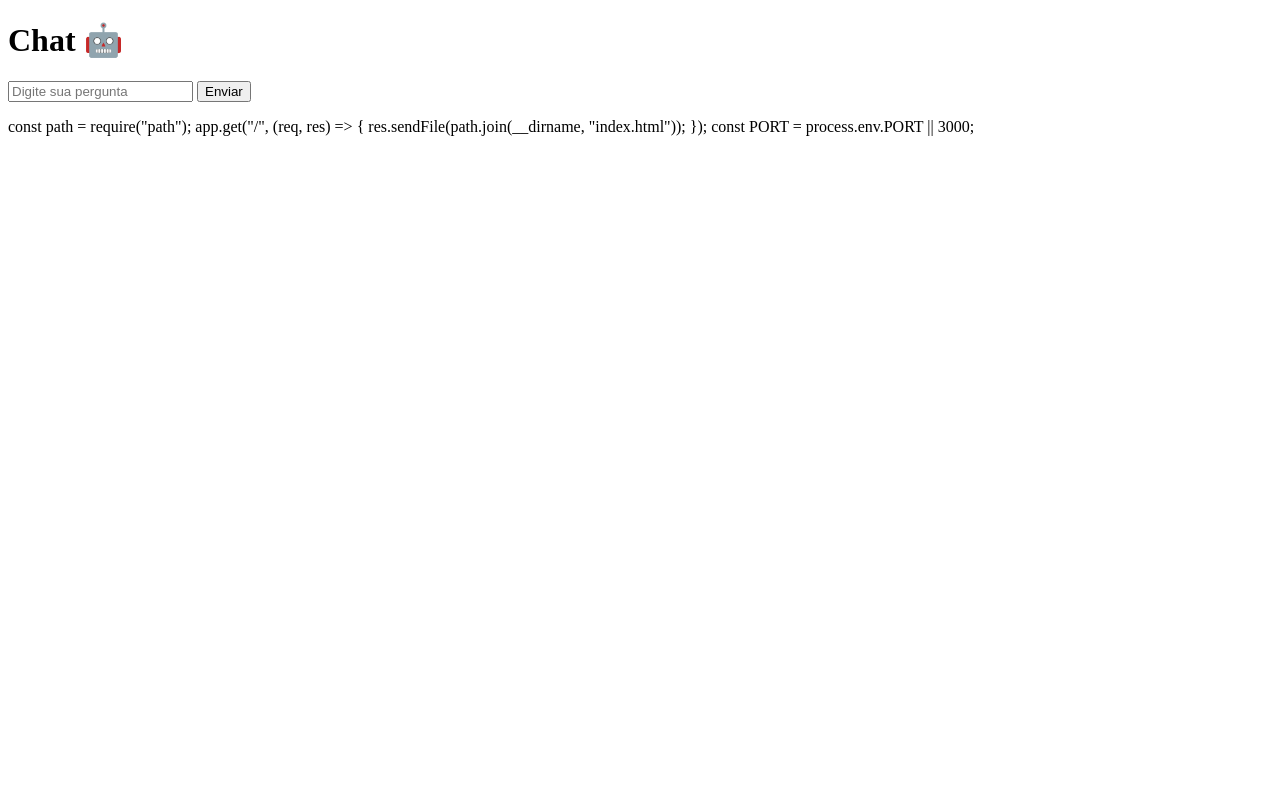
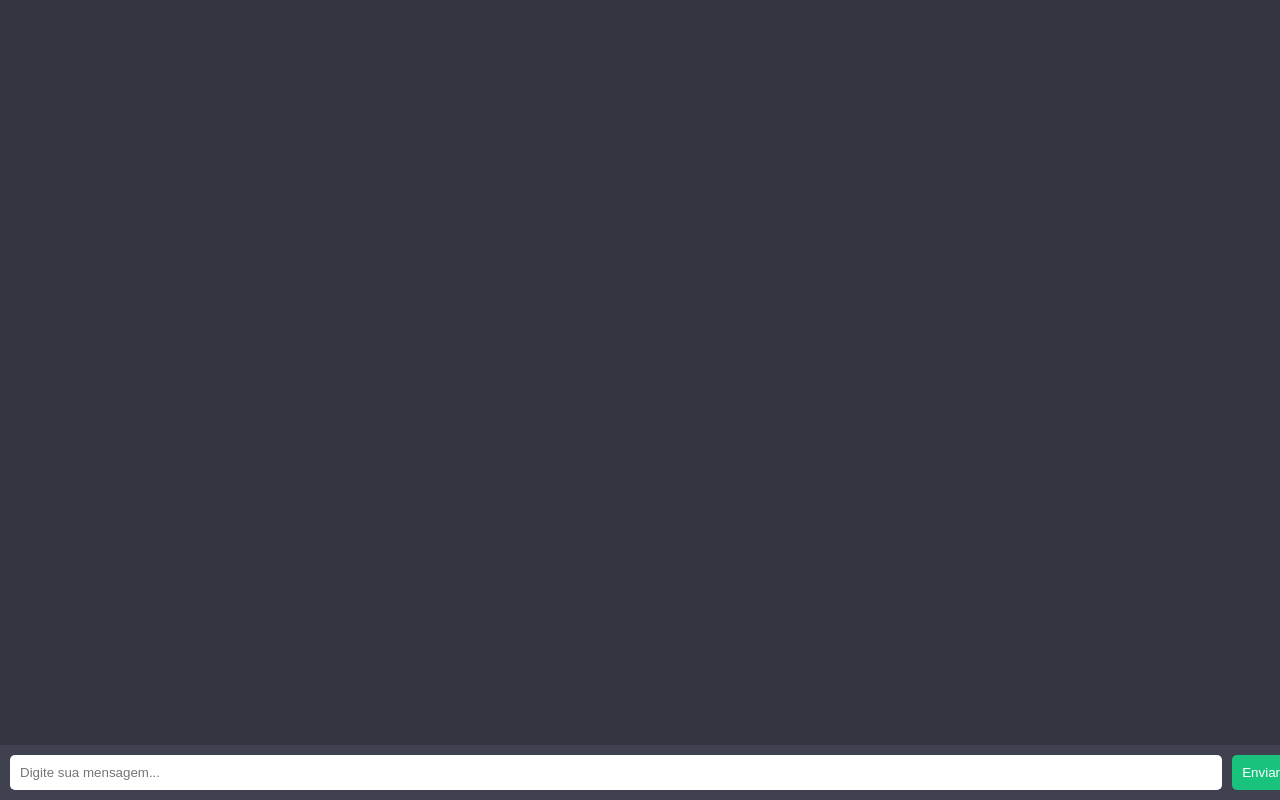
Before and after one commit to davizin-ops/uma-boa-ia, a website: page index.html in a window 1280 px wide. Drawn offline with Linux system fonts and the light colour scheme.

Commit message:
Update index.html

```diff
--- a/index.html
+++ b/index.html
@@ -2,19 +2,91 @@
 <html>
 <head>
   <title>Meu Chat</title>
+  <style>
+    body {
+      margin: 0;
+      font-family: Arial;
+      background: #343541;
+      color: white;
+    }
+
+    .chat {
+      max-width: 800px;
+      margin: auto;
+      padding: 20px;
+    }
+
+    .msg {
+      padding: 12px;
+      border-radius: 8px;
+      margin: 10px 0;
+      max-width: 70%;
+    }
+
+    .user {
+      background: #0084ff;
+      margin-left: auto;
+    }
+
+    .bot {
+      background: #444654;
+      margin-right: auto;
+    }
+
+    .input-area {
+      position: fixed;
+      bottom: 0;
+      width: 100%;
+      background: #40414f;
+      padding: 10px;
+      display: flex;
+    }
+
+    input {
+      flex: 1;
+      padding: 10px;
+      border: none;
+      border-radius: 5px;
+    }
+
+    button {
+      margin-left: 10px;
+      padding: 10px;
+      border: none;
+      background: #19c37d;
+      color: white;
+      border-radius: 5px;
+      cursor: pointer;
+    }
+  </style>
 </head>
 <body>
 
-<h1>Chat 🤖</h1>
+<div class="chat" id="chat"></div>
 
-<input id="msg" placeholder="Digite sua pergunta">
-<button onclick="enviar()">Enviar</button>
-
-<p id="resposta"></p>
+<div class="input-area">
+  <input id="msg" placeholder="Digite sua mensagem..." />
+  <button onclick="enviar()">Enviar</button>
+</div>
 
 <script>
+function adicionarMensagem(texto, classe) {
+  const chat = document.getElementById("chat");
+  const div = document.createElement("div");
+  div.className = "msg " + classe;
+  div.innerText = texto;
+  chat.appendChild(div);
+  chat.scrollTop = chat.scrollHeight;
+}
+
 function enviar() {
-  const mensagem = document.getElementById("msg").value;
+  const input = document.getElementById("msg");
+  const mensagem = input.value;
+
+  if (!mensagem) return;
+
+  adicionarMensagem(mensagem, "user");
+  input.value = "";
 
   fetch("/chat", {
     method: "POST",
@@ -25,15 +97,10 @@ function enviar() {
   })
   .then(res => res.json())
   .then(data => {
-    document.getElementById("resposta").innerText = data.resposta;
+    adicionarMensagem(data.resposta, "bot");
   });
 }
 </script>
 
 </body>
-</html>const path = require("path");
-
-app.get("/", (req, res) => {
-  res.sendFile(path.join(__dirname, "index.html"));
-});
-const PORT = process.env.PORT || 3000;
+</html>
```
